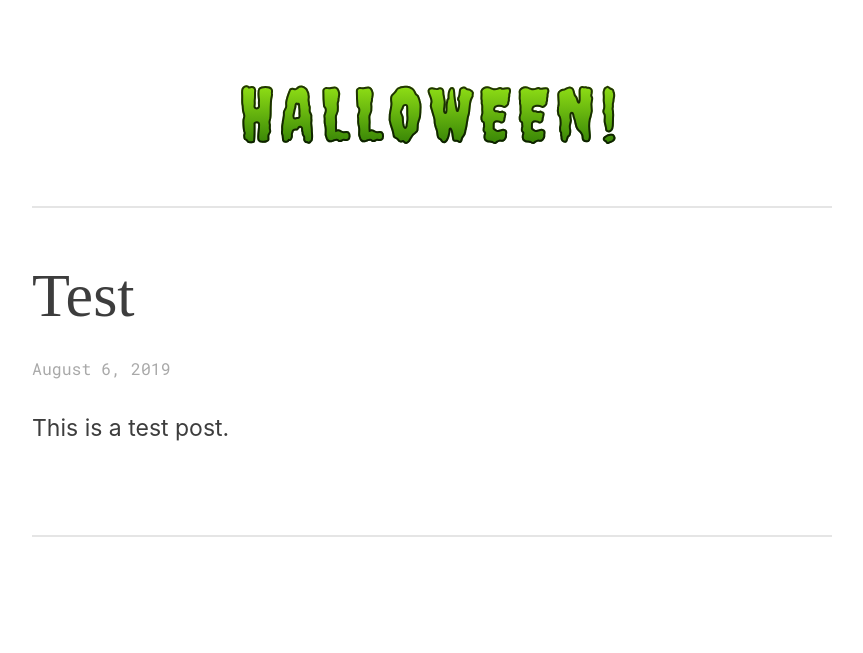
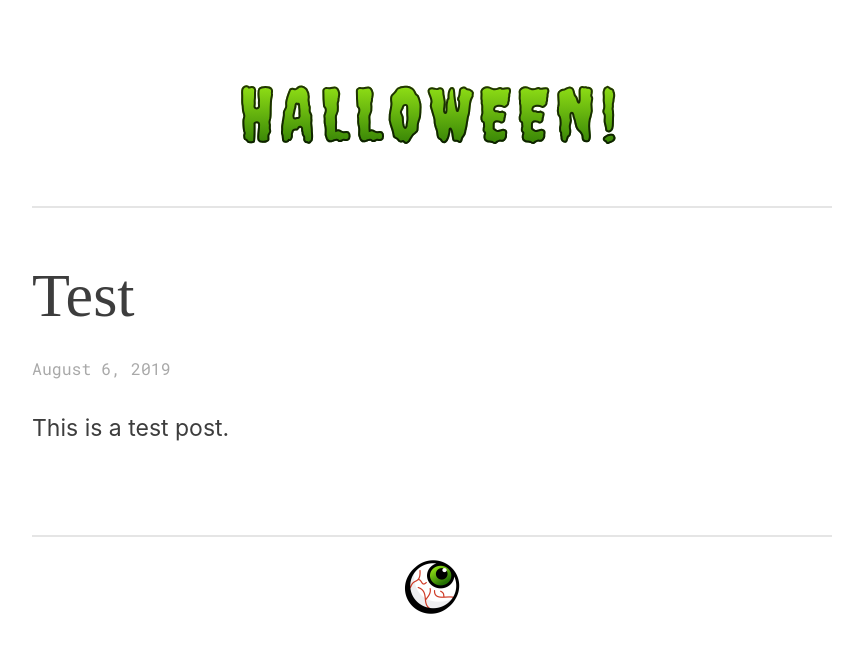
Before and after one commit to lmw13/lmw13, a Jekyll site: the page built from index.html, in a window 1280 px wide. Shown: the top 653 px of the page, without its empty margins (208-1071 px from the left). Built offline with Jekyll 4.4.1, drawn with Linux system fonts in a browser that asks for light colours; some web fonts are replaced; the list of posts is cut into pages by our own code.

Commit message:
Update default.html

```diff
--- a/_layouts/default.html
+++ b/_layouts/default.html
@@ -18,7 +18,7 @@
    </main>
    <footer>
       <hr>
-      <a href="{{ site.baseurl | prepend: site.url }}/"><{{ site.baseurl | prepend: site.url }}/eye.png" width="64" height="64"></a>
+      <a href="{{ site.baseurl | prepend: site.url }}/"><img src="{{ site.baseurl | prepend: site.url }}/eye.png" width="64" height="64"></a>
    </footer>
 {% include new-window-fix.html %}
 </body>
```
